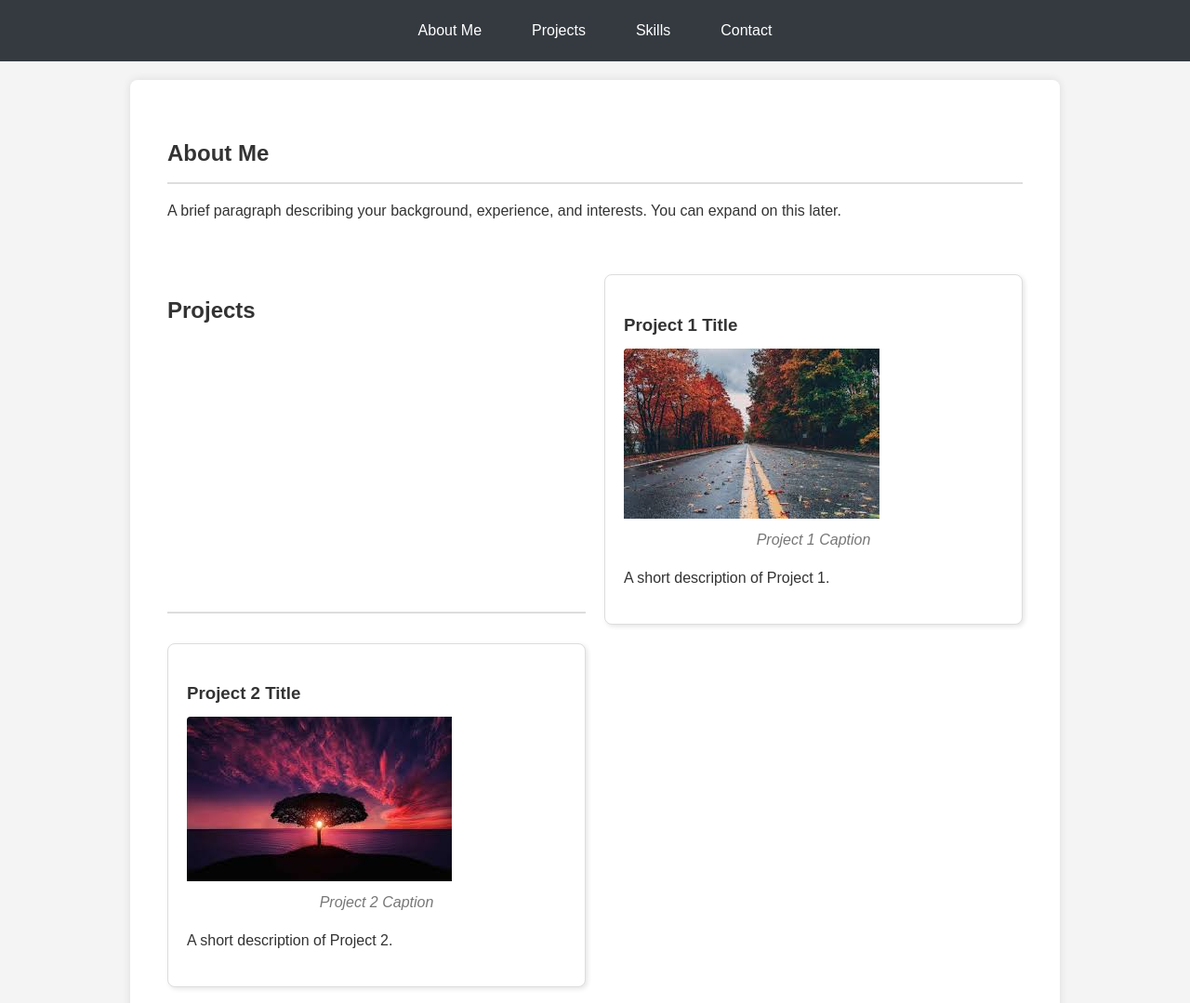
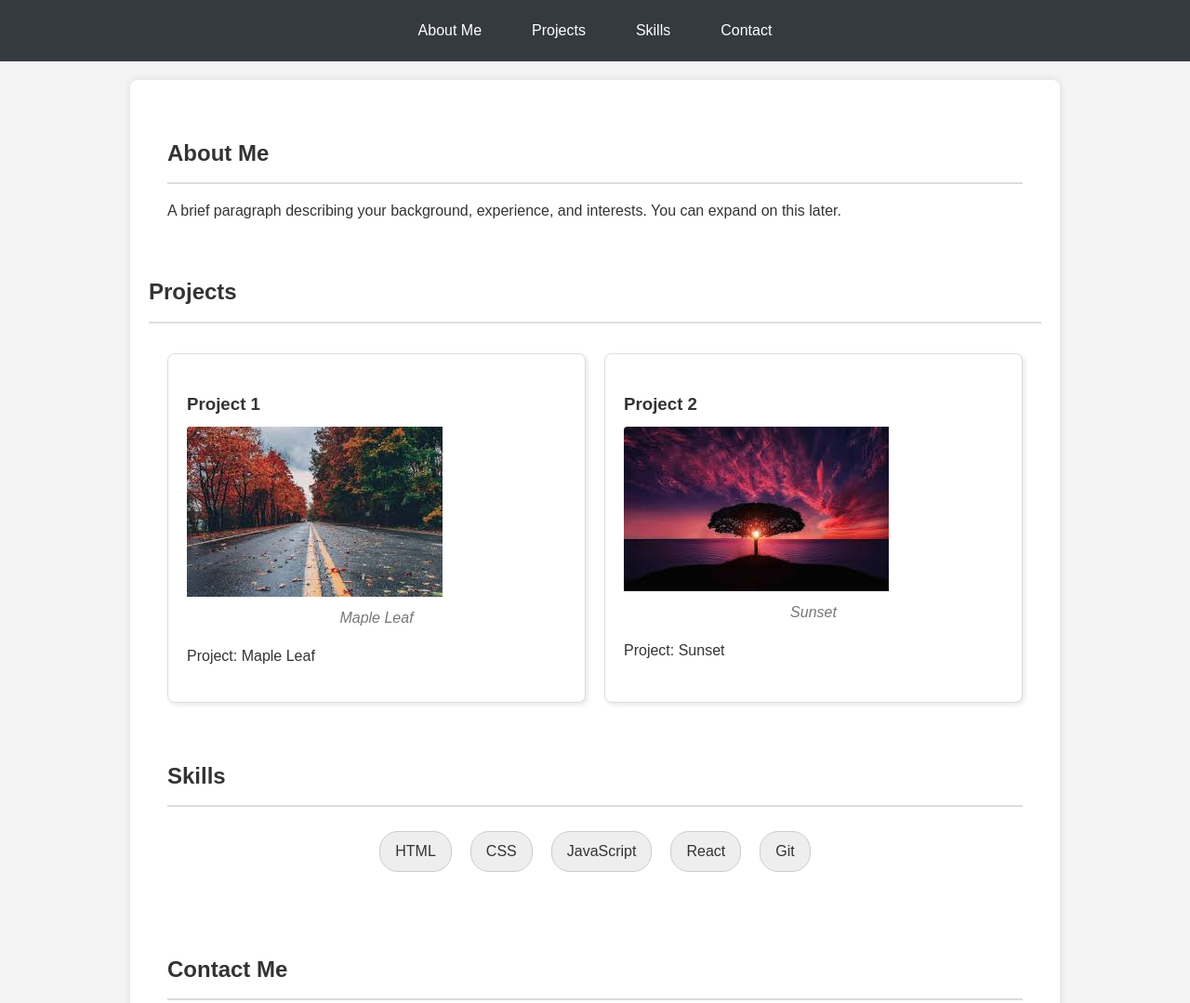
Before and after one commit to Ethanone7/coursera-portfolio, a plain HTML site: page index.html in a window 1280 px wide. Shown: the top 1079 px of the page at 93% size. Drawn offline with Linux system fonts and the light colour scheme.

Commit message:
feat: optimize details

```diff
--- a/index.html
+++ b/index.html
@@ -27,23 +27,23 @@
             <p>A brief paragraph describing your background, experience, and interests. You can expand on this later.
             </p>
         </section>
+        <h2>Projects</h2>
         <section id="projects">
-            <h2>Projects</h2>
             <article>
-                <h3>Project 1 Title</h3>
+                <h3>Project 1</h3>
                 <figure>
                     <img src="placeholder_1.jpg" alt="Description of Project 1">
-                    <figcaption>Project 1 Caption</figcaption>
+                    <figcaption>Maple Leaf</figcaption>
                 </figure>
-                <p>A short description of Project 1.</p>
+                <p>Project: Maple Leaf</p>
             </article>
             <article>
-                <h3>Project 2 Title</h3>
+                <h3>Project 2</h3>
                 <figure>
                     <img src="placeholder_2.jpg" alt="Description of Project 2">
-                    <figcaption>Project 2 Caption</figcaption>
+                    <figcaption>Sunset</figcaption>
                 </figure>
-                <p>A short description of Project 2.</p>
+                <p>Project: Sunset</p>
             </article>
         </section>
         <section id="skills">
```
